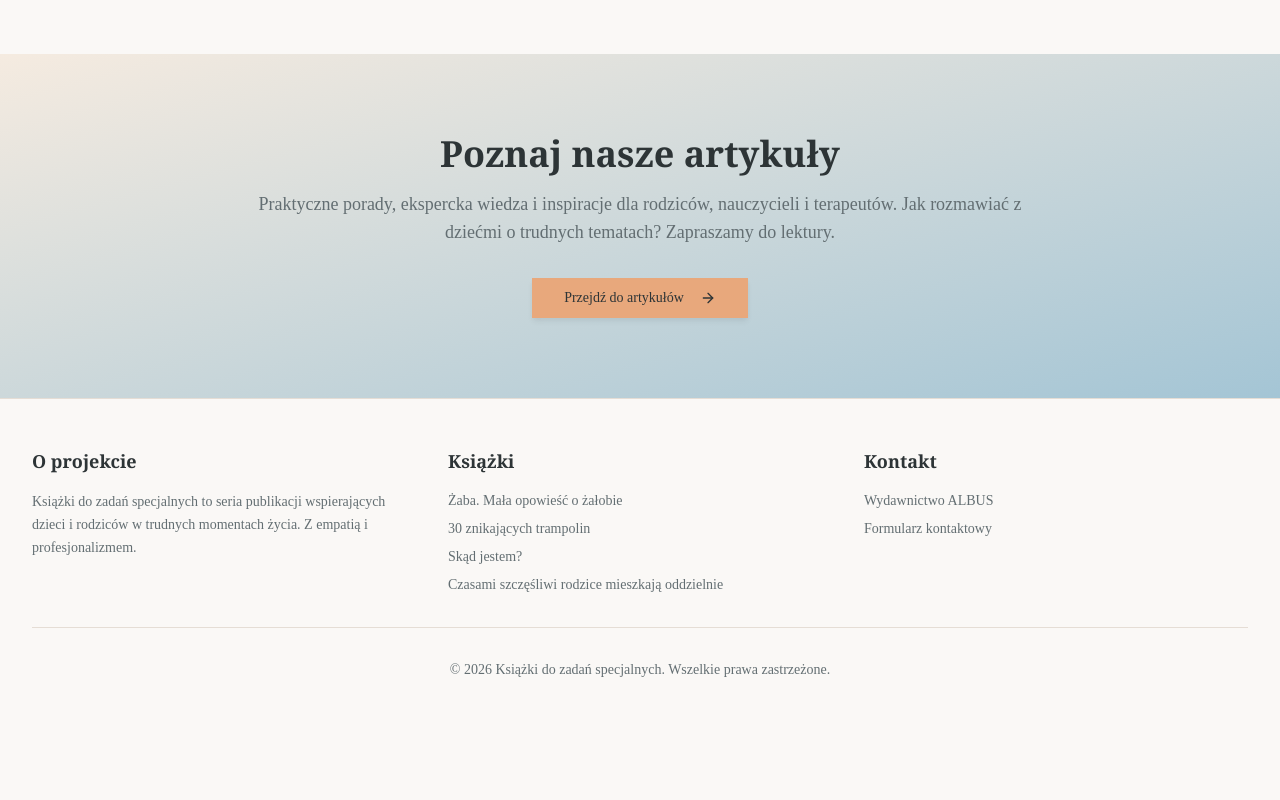
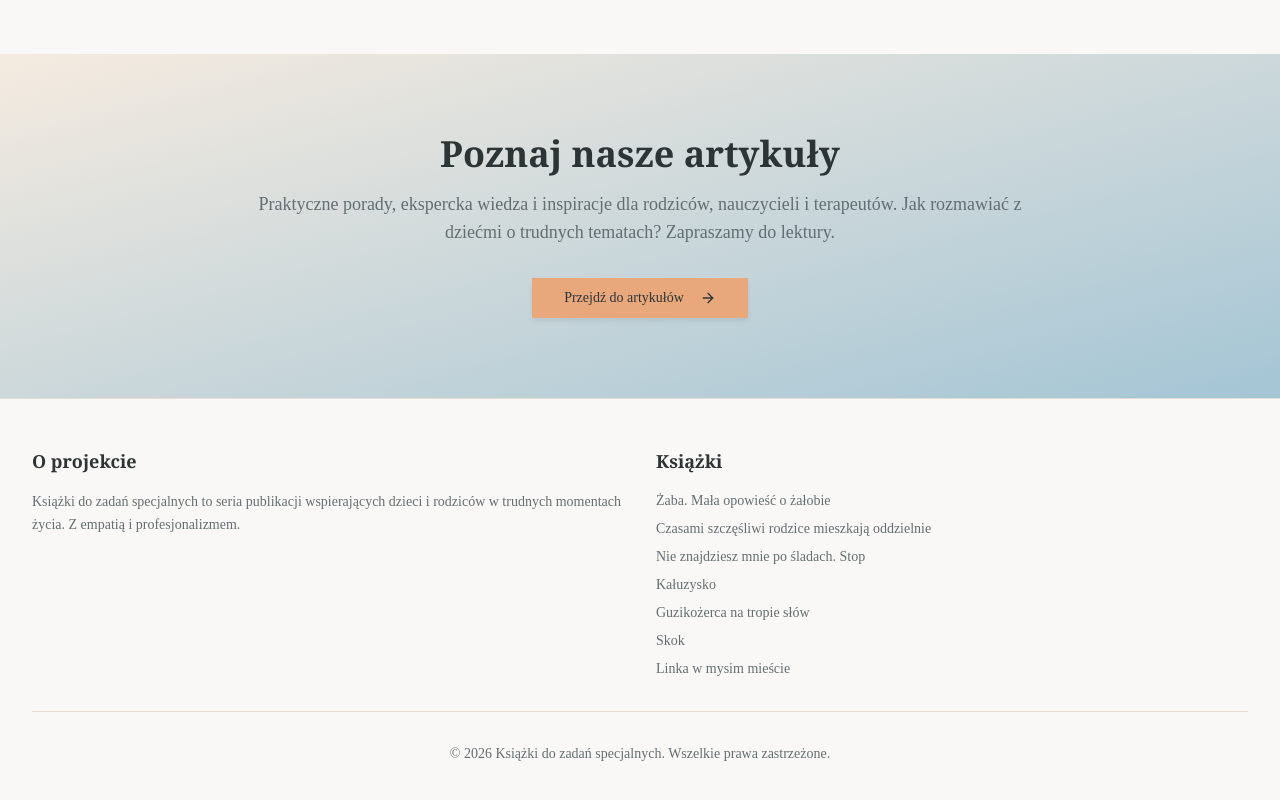
Before and after one commit to totawierzba-star/sg-8666905e-bcc0-4ab2-a8e9-61b5a6ffc3b2-1773721541, a Next.js app: page / in a window 1280 px wide. Shown: the part 1783-2583 px from the top of the page. Before the commit the page ends 2511 px from the top, so only its background shows below. Built offline with nearby package versions, Linux system fonts and the light colour scheme.

Commit message:
feat(footer): Update book list and remove contact section

```diff
--- a/src/components/Layout.tsx
+++ b/src/components/Layout.tsx
@@ -76,7 +76,7 @@ export function Layout({ children }: LayoutProps) {
 
       <footer className="border-t bg-background-subtle">
         <div className="container mx-auto px-4 sm:px-6 lg:px-8 py-12">
-          <div className="grid grid-cols-1 md:grid-cols-3 gap-8">
+          <div className="grid grid-cols-1 md:grid-cols-2 gap-8">
             {/* O projekcie */}
             <div>
               <h3 className="font-serif text-lg font-semibold mb-4">
@@ -103,51 +103,50 @@ export function Layout({ children }: LayoutProps) {
                 </li>
                 <li>
                   <Link
-                    href="/ksiazki/30-znikajacych-trampolin"
-                    className="text-muted-foreground hover:text-accent transition-colors"
-                  >
-                    30 znikających trampolin
-                  </Link>
-                </li>
-                <li>
-                  <Link
-                    href="/ksiazki/skad-jestem"
-                    className="text-muted-foreground hover:text-accent transition-colors"
-                  >
-                    Skąd jestem?
-                  </Link>
-                </li>
-                <li>
-                  <Link
                     href="/ksiazki/czasami-szczesliwi-rodzice"
                     className="text-muted-foreground hover:text-accent transition-colors"
                   >
                     Czasami szczęśliwi rodzice mieszkają oddzielnie
                   </Link>
                 </li>
-              </ul>
-            </div>
-
-            {/* Kontakt */}
-            <div>
-              <h3 className="font-serif text-lg font-semibold mb-4">Kontakt</h3>
-              <ul className="space-y-2 text-sm text-muted-foreground">
                 <li>
-                  <a
-                    href="https://albus.poznan.pl"
-                    target="_blank"
-                    rel="noopener noreferrer"
-                    className="hover:text-accent transition-colors"
+                  <Link
+                    href="/ksiazki/nie-znajdziesz-mnie"
+                    className="text-muted-foreground hover:text-accent transition-colors"
                   >
-                    Wydawnictwo ALBUS
-                  </a>
+                    Nie znajdziesz mnie po śladach. Stop
+                  </Link>
                 </li>
                 <li>
                   <Link
-                    href="/kontakt"
-                    className="hover:text-accent transition-colors"
+                    href="/ksiazki/kaluzysko"
+                    className="text-muted-foreground hover:text-accent transition-colors"
                   >
-                    Formularz kontaktowy
+                    Kałuzysko
+                  </Link>
+                </li>
+                <li>
+                  <Link
+                    href="/ksiazki/guzikozerca"
+                    className="text-muted-foreground hover:text-accent transition-colors"
+                  >
+                    Guzikożerca na tropie słów
+                  </Link>
+                </li>
+                <li>
+                  <Link
+                    href="/ksiazki/skok"
+                    className="text-muted-foreground hover:text-accent transition-colors"
+                  >
+                    Skok
+                  </Link>
+                </li>
+                <li>
+                  <Link
+                    href="/ksiazki/linka-w-mysim-miescie"
+                    className="text-muted-foreground hover:text-accent transition-colors"
+                  >
+                    Linka w mysim mieście
                   </Link>
                 </li>
               </ul>
```
